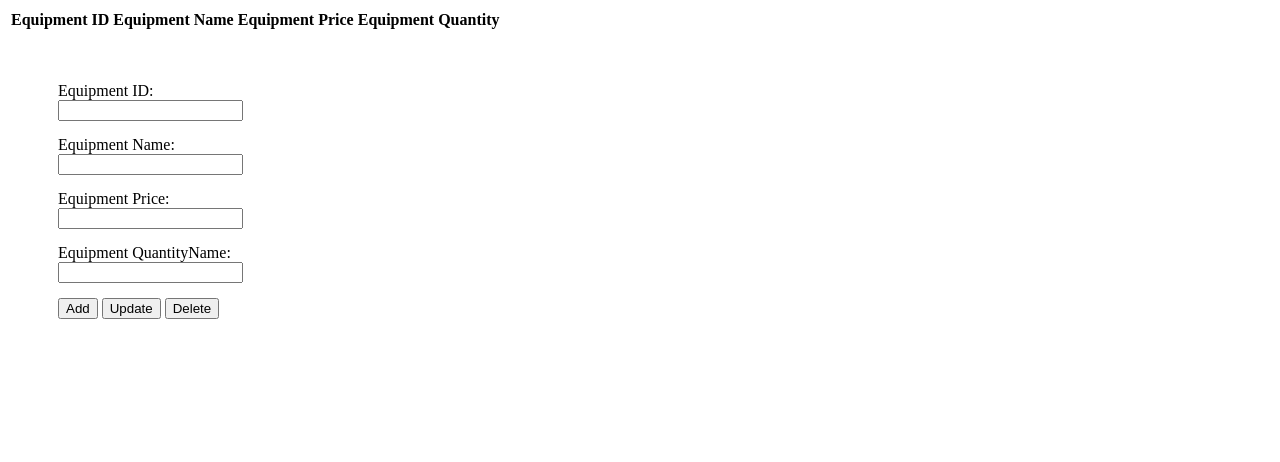
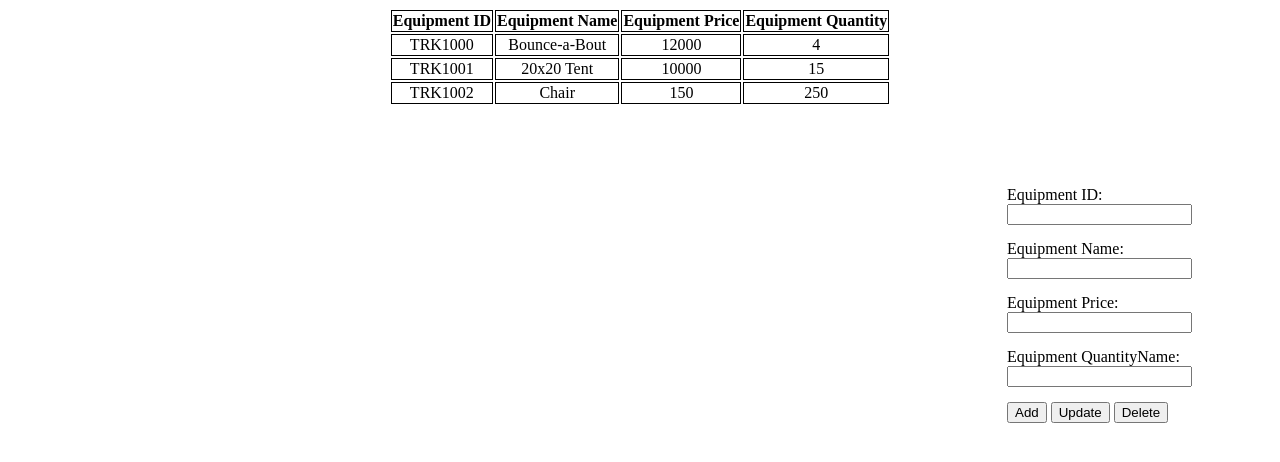
Before and after one commit to adoseofsam/trk-booking-software, a PHP site: page /manage_equipment.html in a window 1280 px wide. Shown: the top 462 px of the page. Run offline with PHP 8.4, Linux system fonts and the light colour scheme; lists and menus that the app fills with data are empty.

Commit message:
Edited files for manage equipment

```diff
--- a/manage_equipment.css
+++ b/manage_equipment.css
@@ -1,7 +1,19 @@
+table {
+    display: flex;
+    justify-content: center;
+    text-align: center;
+
+}
+
+th, td {
+    border: 1px solid black;
+}
+
 
  .tab{
-    float:left;
+    float:right;
     margin:50px;
+    padding:30px;
     }
 
 .tab input{
--- a/manage_equipment.html
+++ b/manage_equipment.html
@@ -17,6 +17,24 @@
                 <th>Equipment Name</th>
                 <th>Equipment Price</th>
                 <th>Equipment Quantity</th>
+            </tr>
+            <tr>
+                <td>TRK1000</td>
+                <td>Bounce-a-Bout</td>
+                <td>12000</td>
+                <td>4</td>
+            </tr>
+            <tr>
+                <td>TRK1001</td>
+                <td>20x20 Tent</td>
+                <td>10000</td>
+                <td>15</td>
+            </tr>
+            <tr>
+                <td>TRK1002</td>
+                <td>Chair</td>
+                <td>150</td>
+                <td>250</td>
             </tr>
         </table>
     </div>
```
